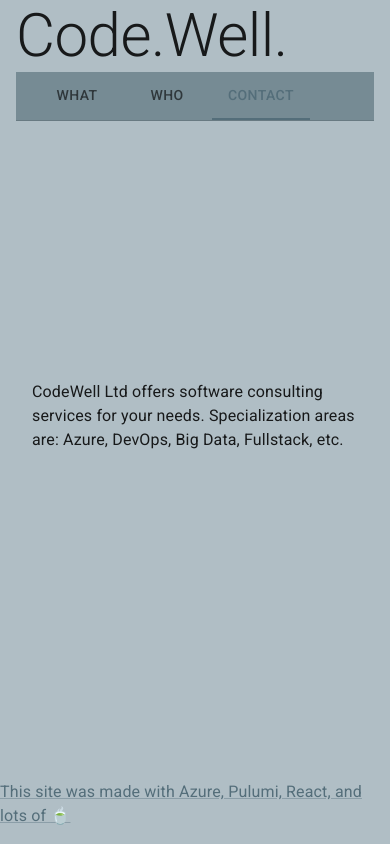
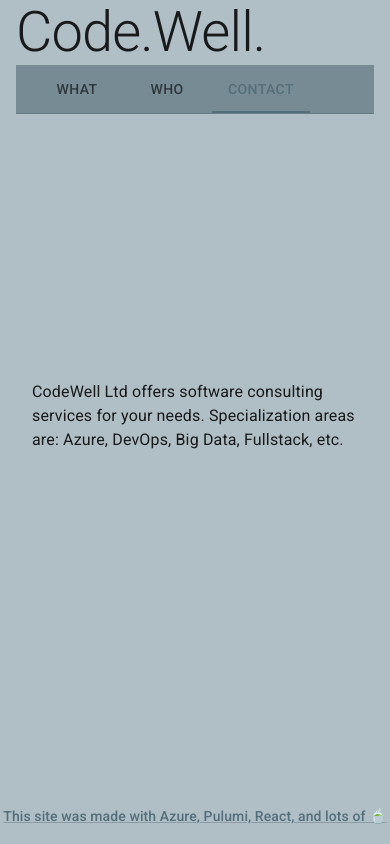
Before and after one commit to CodeWell-fi/website, a React (Create React App) app in the folder website/: page / in a window 390 px wide. Shown: the top 844 px of the page. Built offline with nearby package versions, Linux system fonts and the light colour scheme.

Commit message:
#21 Making font sizes responsive, and also shrink…
…ing footer font size.

```diff
--- a/website/src/Footer.tsx
+++ b/website/src/Footer.tsx
@@ -31,7 +31,12 @@ const Footer = ({ label, githubLink }: FooterProps) => {
           backgroundColor: theme.palette.background.default,
         }}
       >
-        <Link href={githubLink} target="_blank" rel="noopener noreferrer">
+        <Link
+          href={githubLink}
+          target="_blank"
+          rel="noopener noreferrer"
+          typography="subtitle2"
+        >
           This site was made with Azure, Pulumi, React, and lots of&nbsp;
           <span role="img" aria-label="tea">
             🍵
--- a/website/src/Header.tsx
+++ b/website/src/Header.tsx
@@ -30,7 +30,7 @@ const Header = ({
   verticalAnimationText,
   horizontalAnimationText,
 }: HeaderProps) => {
-  const level = 2;
+  const level = 1;
   const variant = `h${level}` as const;
   const theme = useTheme();
   const downSlideElementRef = useRef<HTMLElement>(null);
--- a/website/src/index.tsx
+++ b/website/src/index.tsx
@@ -4,11 +4,17 @@ import "@fontsource/roboto/300.css";
 import "@fontsource/roboto/400.css";
 import "@fontsource/roboto/500.css";
 import "@fontsource/roboto/700.css";
-import { CssBaseline, ThemeProvider, createTheme } from "@mui/material";
+import {
+  CssBaseline,
+  ThemeProvider,
+  createTheme,
+  responsiveFontSizes,
+} from "@mui/material";
 import App from "./App";
 import reportWebVitals from "./reportWebVitals";
 
-const theme = createTheme({
+const theme = responsiveFontSizes(
+  createTheme({
     palette: {
       primary: {
         main: "#546e7a",
@@ -27,7 +33,8 @@ const theme = createTheme({
     //     },
     //   },
     // },
-});
+  }),
+);
 
 d.render(
   <r.StrictMode>
```
Lines whose indentation alone changed are shown as unchanged.
